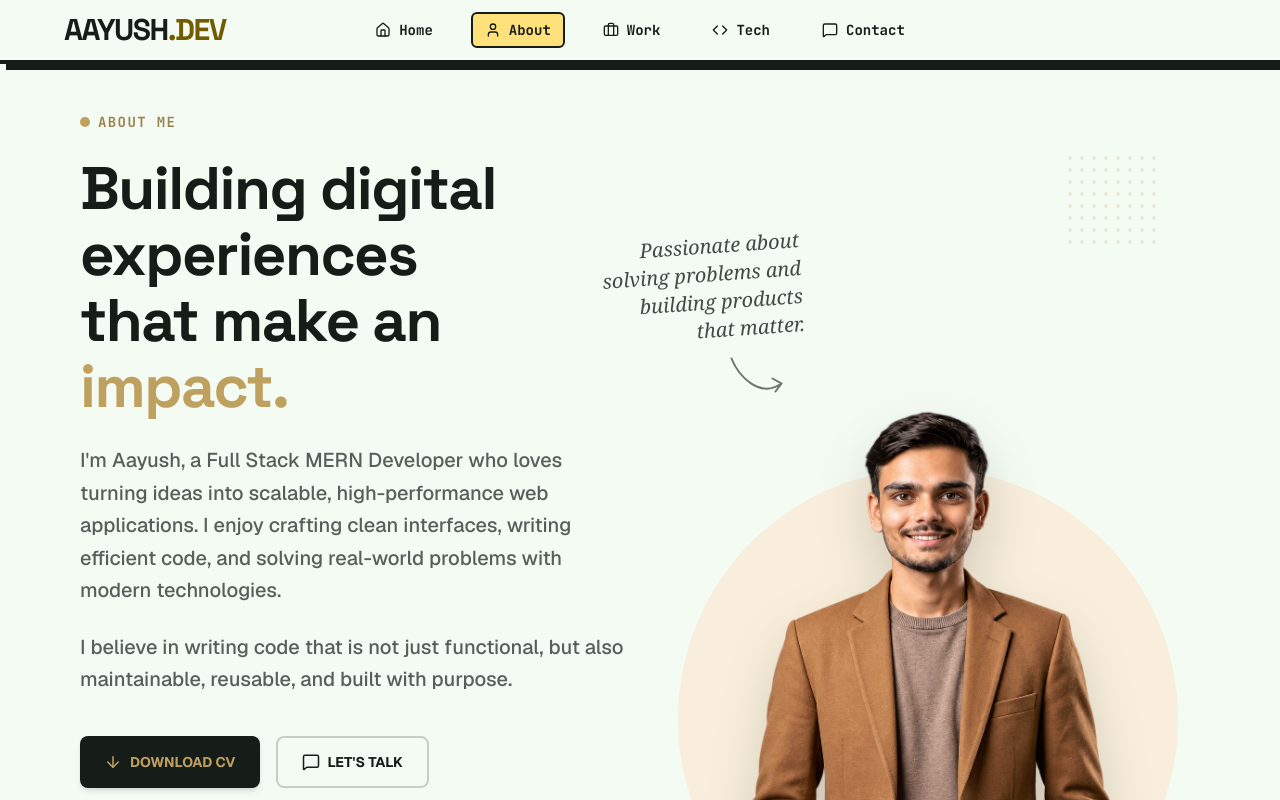
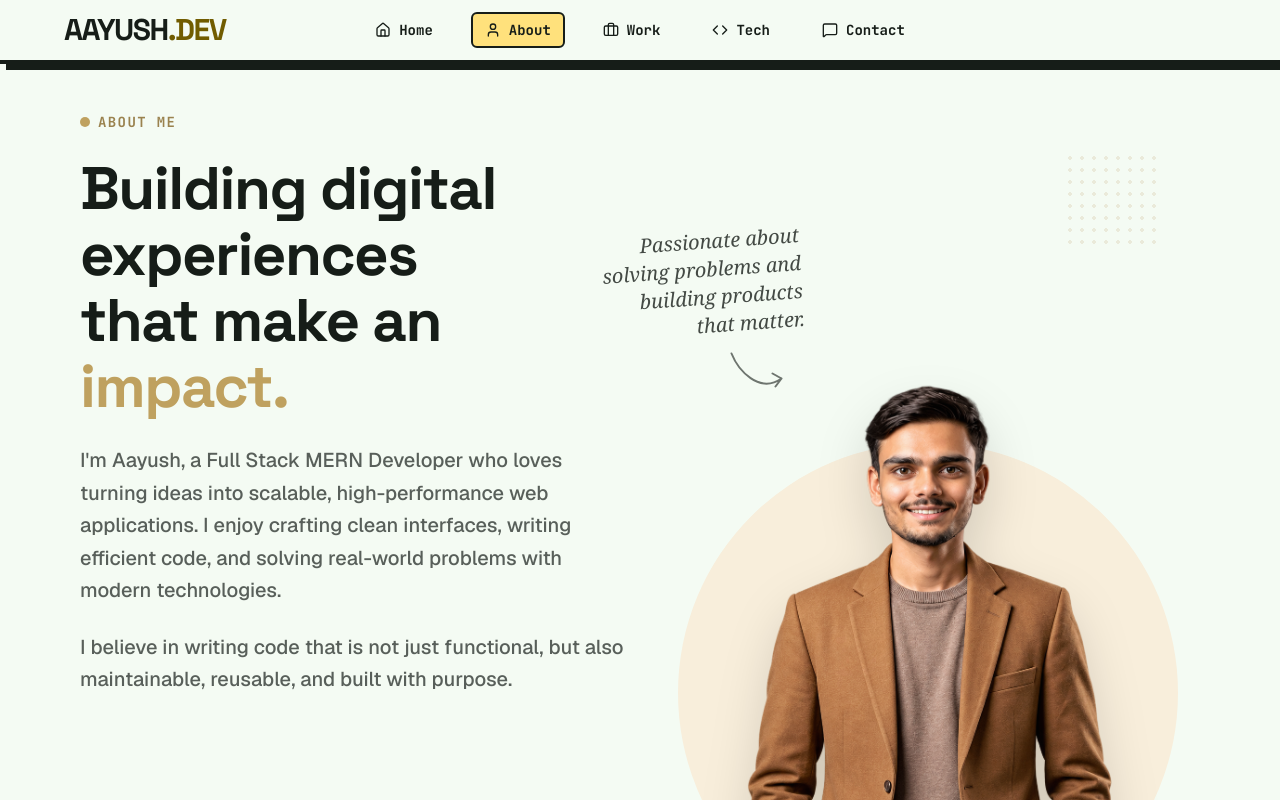
Before and after one commit to AayushDolasiya/Aayush-Dolasiya, a React (Vite) app: page /about in a window 1280 px wide. Shown: the top 800 px of the page. Built offline with nearby package versions, Linux system fonts and the light colour scheme.

Commit message:
Fix portfolio design

```diff
--- a/src/pages/About.tsx
+++ b/src/pages/About.tsx
@@ -84,7 +84,7 @@ B.S. in Computer Science & Information Technology
 
           {/* Main Heading */}
           <motion.h1 variants={itemVariants} className="font-headline text-5xl md:text-6xl lg:text-6xl font-extrabold leading-[1.1] tracking-tight mb-6">
-            Building digital experiences <br className="hidden md:block"/>
+            Building digital experiences <br className="hidden md:block" />
             that make an <span className="text-[#bfa15f]">impact.</span>
           </motion.h1>
 
@@ -98,20 +98,7 @@ B.S. in Computer Science & Information Technology
 
           {/* Buttons */}
           <motion.div variants={itemVariants} className="flex flex-wrap gap-4 mb-16">
-            <button
-              onClick={handleDownloadCV}
-              className="flex items-center gap-2 bg-[#161d18] hover:bg-[#252f28] text-[#bfa15f] px-6 py-3.5 rounded-lg font-bold text-sm transition-all hover:-translate-y-0.5 shadow-md"
-            >
-              <ArrowDown size={18} />
-              DOWNLOAD CV
-            </button>
-            <button
-              onClick={handleLetsTalk}
-              className="flex items-center gap-2 bg-transparent border-2 border-brand-dark/20 dark:border-brand-light/20 hover:border-brand-dark dark:hover:border-brand-light text-brand-dark dark:text-brand-light px-6 py-3.5 rounded-lg font-bold text-sm transition-all hover:-translate-y-0.5"
-            >
-              <MessageSquare size={18} />
-              LET'S TALK
-            </button>
+
           </motion.div>
 
           {/* Statistics Grid */}
@@ -213,7 +200,7 @@ B.S. in Computer Science & Information Technology
             </p>
             {/* Simple Curved Arrow SVG */}
             <svg width="60" height="40" viewBox="0 0 60 40" fill="none" xmlns="http://www.w3.org/2000/svg" className="mr-4">
-              <path d="M5.5 5.5C12.1667 22.1667 33.1 46.1 55.5 30.5M55.5 30.5L46.5 25.5M55.5 30.5L49.5 38.5" stroke="currentColor" strokeWidth="2" strokeLinecap="round" strokeLinejoin="round" className="text-brand-dark/60 dark:text-brand-light/60"/>
+              <path d="M5.5 5.5C12.1667 22.1667 33.1 46.1 55.5 30.5M55.5 30.5L46.5 25.5M55.5 30.5L49.5 38.5" stroke="currentColor" strokeWidth="2" strokeLinecap="round" strokeLinejoin="round" className="text-brand-dark/60 dark:text-brand-light/60" />
             </svg>
           </motion.div>
 
```
